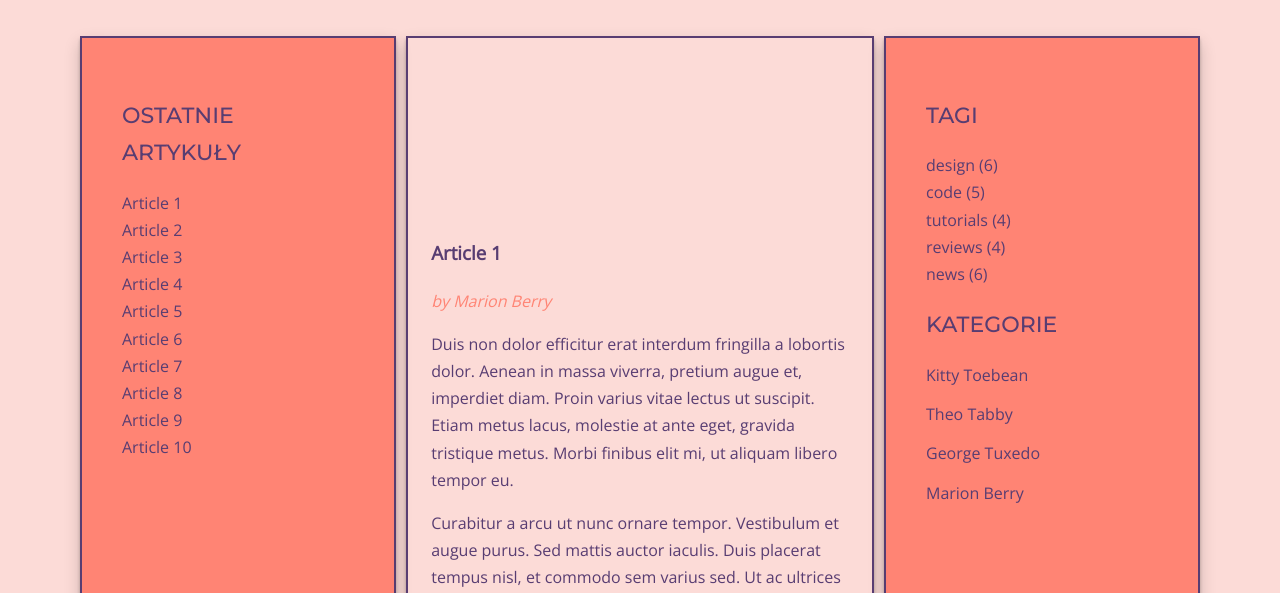
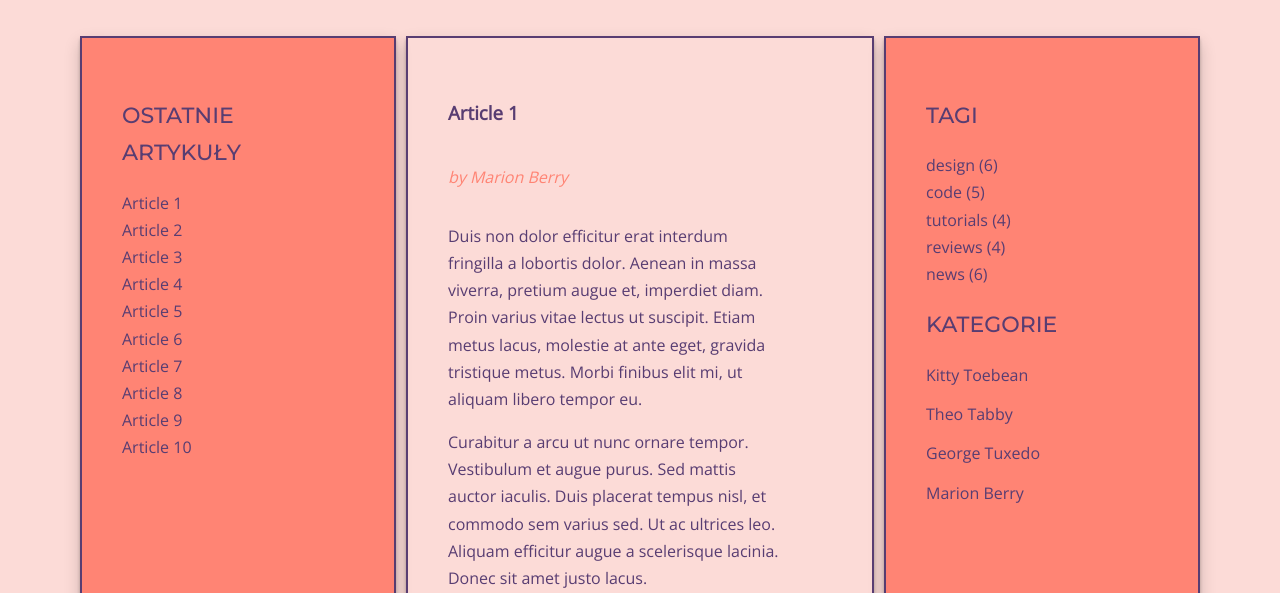
Before and after one commit to bitensam/kodilla-blog-project, a website: page index.html in a window 1280 px wide. Shown: the part 207-800 px from the top of the page. Drawn offline with nearby package versions, Linux system fonts and the light colour scheme.

```diff
--- a/package.json
+++ b/package.json
@@ -10,13 +10,13 @@
     "init:gitignore": "curl https://raw.githubusercontent.com/github/gitignore/master/Node.gitignore -o .gitignore",
     "test": "npm-run-all test:*",
     "test:html": "html-validate *.html",
-    "test:js": "./node_modules/.bin/eslint *.js",
+    "test:js": "eslint js/",
     "build": "npm-run-all build:* test",
     "build:sass": "node-sass --output-style compact -o css sass",
     "build:autoprefixer": "postcss css/*.css --use autoprefixer -d css",
     "build-dev": "npm-run-all build-dev:* build:autoprefixer",
     "build-dev:sass": "node-sass --output-style expanded --source-map true -o css sass",
-    "watch": "npm-run-all build:* build-dev -p watch:*",
+    "watch": "npm-run-all build build-dev -p watch:*",
     "watch:browsersync": "browser-sync start --server --files \"css/*.css\" \"*.html\" \"js/*.js\"",
     "watch:sassprefixer": "onchange sass/*.scss -- npm run build-dev"
   },
--- a/sass/style.scss
+++ b/sass/style.scss
@@ -63,7 +63,7 @@
   padding: 40px;
   border: 2px solid $color-dark;
   box-shadow: 0 7px 15px rgba(0, 0, 0, 0.19), 0 3px 3px rgba(0,0,0,0.23);
-  height: 120vh;
+  height: 150vh;
 }
 
 .posts {
@@ -114,18 +114,19 @@
   display: flex;
   justify-content: center;
   align-items: flex-start;
+  position: absolute;
   width: 90%;
   opacity: 0;
   background-color: transparent;
-  transition: all 0.7s linear;
+  transition: all 1s linear;
+  padding: 40px;
+  flex-direction: column;
   &.active {
-    display: block;
     opacity: 1;
     z-index: 2;
-    position: absolute;
-    top: 50%;
-    left: 50%;
-    transform: translate(-50%, -50%);
+    //top: 50%;
+    //left: 50%;
+    //transform: translate(-50%, -50%);
   }
 }
 
```
Also changed, not shown: .eslintrc.json, css/style.css, 1 other file.
